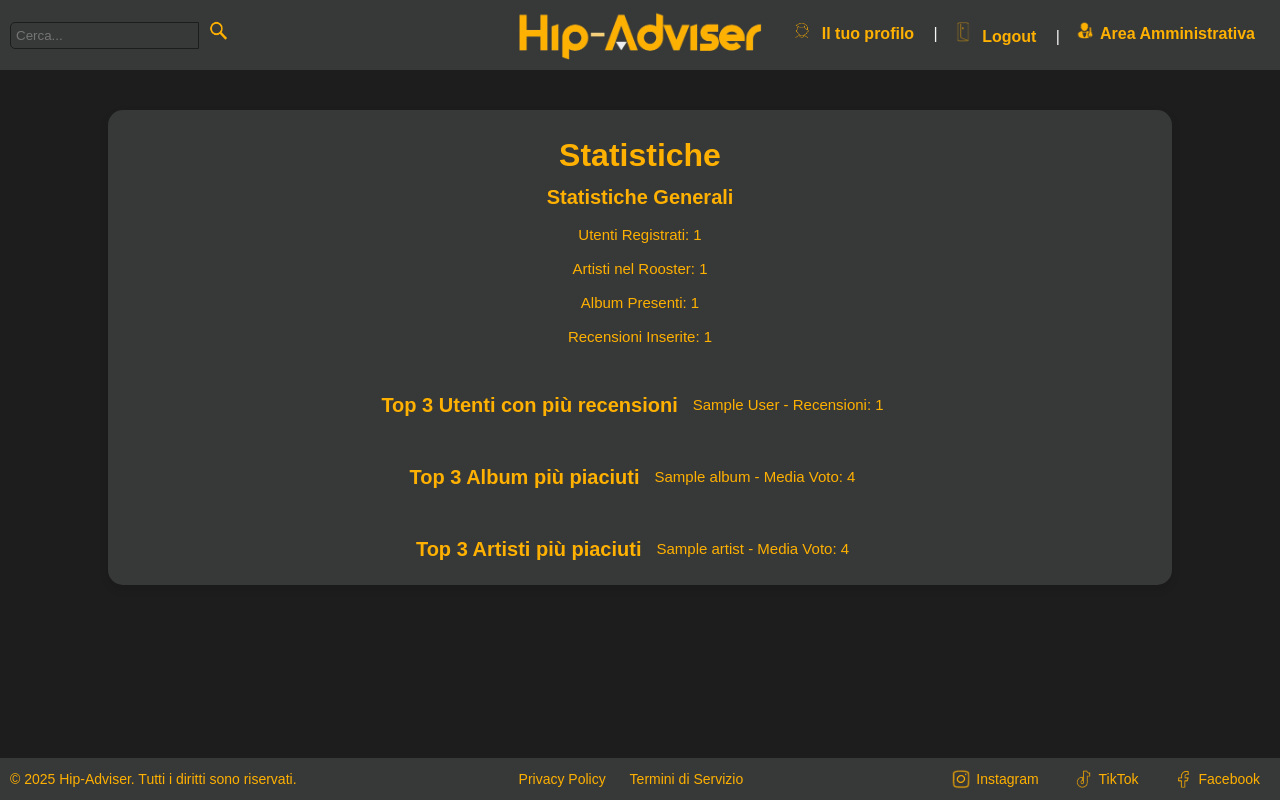
After one commit to fiokki/hip-adviser, a PHP site: page /admin/statistics.php in a window 1280 px wide. The commit adds this page. Run offline with PHP 8.4, Linux system fonts and the light colour scheme; the visitor is signed in with stand-in values (Sample User, id 1); tables that the repository leaves empty hold one stand-in row (values such as "Sample post").

Commit message:
un botto di robba dell'admin

```diff
--- /dev/null
+++ b/admin/statistics.php
@@ -0,0 +1,109 @@
+<?php
+require_once '../db/get_user_by_cookie.php';
+
+// Funzione per eseguire una query semplice generica, e restituire il risultato
+function getStat($query) {
+    global $conn;
+    $result = mysqli_query($conn, $query);
+    return $result ? mysqli_fetch_assoc($result) : null;
+}
+
+// Statistiche principali
+$users_count_result = getStat("SELECT COUNT(id) AS total_users FROM users");
+$users_count = $users_count_result['total_users'];
+
+$artists_count_result = getStat("SELECT COUNT(id) AS total_artists FROM artists");
+$artists_count = $artists_count_result['total_artists'];
+
+$albums_count_result = getStat("SELECT COUNT(id) AS total_albums FROM albums");
+$albums_count = $albums_count_result['total_albums'];
+
+$reviews_count_result = getStat("SELECT COUNT(id) AS total_reviews FROM reviews");
+$reviews_count = $reviews_count_result['total_reviews'];
+
+// TOP 3
+// Utenti che hanno lasciato recensioni
+$top_users_result = mysqli_query($conn, "SELECT u.first_name, u.last_name, COUNT(r.id) AS review_count
+                                           FROM users u
+                                           JOIN reviews r ON u.id = r.user_id
+                                           GROUP BY u.id
+                                           ORDER BY review_count DESC
+                                           LIMIT 3");
+
+// Album più piaciuti (con le recensioni migliori)
+$top_albums_result = mysqli_query($conn, "SELECT a.title, AVG(r.rating) AS avg_rating
+                                            FROM albums a
+                                            JOIN reviews r ON a.id = r.album_id
+                                            GROUP BY a.id
+                                            ORDER BY avg_rating DESC
+                                            LIMIT 3");
+
+// Artisti più piaciuti (media delle recensioni dei loro album)
+$top_artists_result = mysqli_query($conn, "SELECT ar.artist_name, AVG(r.rating) AS avg_artist_rating
+                                              FROM artists ar
+                                              JOIN albums a ON ar.id = a.artist_id
+                                              JOIN reviews r ON a.id = r.album_id
+                                              GROUP BY ar.id
+                                              ORDER BY avg_artist_rating DESC
+                                              LIMIT 3");
+
+?>
+
+<html lang="it">
+    <?php include_once '../layout-elements/head.php'; ?>
+    <title> Hip-Adviser | Statistiche</title>
+</head>
+<body>
+    <?php
+        if (!isset($_SESSION['user_id']) || $_SESSION['role'] !== 'admin') {
+            header("Location: ../layout-elements/no_permiss.php");
+        }
+    ?>
+
+    <?php include_once '../layout-elements/header.php'; ?>
+    <div class="statistics-container">
+        <h1>Statistiche</h1>
+
+        <!-- Statistiche principali -->
+        <div class="statistics">
+            <h2>Statistiche Generali</h2>
+            <ul>
+                <li>Utenti Registrati: <?php echo $users_count; ?></li>
+                <li>Artisti nel Rooster: <?php echo $artists_count; ?></li>
+                <li>Album Presenti: <?php echo $albums_count; ?></li>
+                <li>Recensioni Inserite: <?php echo $reviews_count; ?></li>
+            </ul>
+        </div>
+
+        <!-- Top 3  -->
+        <div class="top-3">
+            <h2>Top 3 Utenti con più recensioni</h2>
+            <ul>
+                <?php while ($user = mysqli_fetch_assoc($top_users_result)) { ?>
+                    <li><?php echo $user['first_name'] . ' ' . $user['last_name'] . ' - Recensioni: ' . $user['review_count']; ?></li>
+                <?php } ?>
+            </ul>
+        </div>
+
+        <div class="top-3">
+            <h2>Top 3 Album più piaciuti</h2>
+            <ul>
+                <?php while ($album = mysqli_fetch_assoc($top_albums_result)) { ?>
+                    <li><?php echo $album['title'] . ' - Media Voto: ' . round($album['avg_rating'], 2); ?></li>
+                <?php } ?>
+            </ul>
+        </div>
+
+        <div class="top-3">
+            <h2>Top 3 Artisti più piaciuti</h2>
+            <ul>
+                <?php while ($artist = mysqli_fetch_assoc($top_artists_result)) { ?>
+                    <li><?php echo $artist['artist_name'] . ' - Media Voto: ' . round($artist['avg_artist_rating'], 2); ?></li>
+                <?php } ?>
+            </ul>
+        </div>
+    </div>
+
+    <?php include_once '../layout-elements/footer.php'; ?>
+</body>
+</html>
--- a/css/style.css
+++ b/css/style.css
@@ -616,6 +616,101 @@ footer .socials img.social-logo {
   font-size: 1.5em;
 }
 
+.admin-dashboard {
+  width: 80%;
+  margin: 40px auto;
+  padding: 20px;
+  background-color: #373838;
+  border-radius: 15px;
+  box-shadow: 0 4px 10px rgba(0, 0, 0, 0.1);
+  color: #ffb101;
+}
+
+.admin-dashboard h1 {
+  text-align: center;
+  font-size: 2.5em;
+  margin-bottom: 30px;
+}
+
+.dashboard-actions {
+  text-align: center;
+  margin-top: 30px;
+}
+
+.dashboard-actions h2 {
+  font-size: 1.8em;
+  font-weight: bold;
+  color: #ffb101;
+  margin-bottom: 20px;
+}
+
+.dashboard-actions button {
+  display: inline-block;
+  background-color: #ffb101;
+  color: #1d1d1d;
+  border: none;
+  padding: 15px 30px;
+  border-radius: 10px;
+  font-weight: bold;
+  cursor: pointer;
+  margin: 10px;
+  transition: background-color 0.3s;
+}
+
+.dashboard-actions button:hover {
+  background-color: #e2a109;
+}
+
+.dashboard-actions button:disabled {
+  background-color: #282828;
+  cursor: not-allowed;
+}
+
+.statistics-container {
+  width: 80%;
+  margin: 40px auto;
+  padding: 20px;
+  background-color: #373838;
+  color: #ffb101;
+  border-radius: 15px;
+  box-shadow: 0 4px 10px rgba(0, 0, 0, 0.1);
+  text-align: center;
+}
+
+.statistics h1 {
+  font-size: 60px;
+  margin-bottom: 20px;
+
+}
+
+.statistics h2, .top-3 h2 {
+  font-size: 20px;
+}
+
+.statistics ul,
+.top-3 ul {
+  list-style-type: none;
+  padding-left: 0;
+  text-align: center;
+}
+
+.statistics li,
+.top-3 li {
+  font-size: 15px;
+  margin: 10px 0;
+}
+
+.top-3 {
+  display: flex;
+  justify-content: center;
+  align-items: center;
+  margin-top: 40px;
+}
+
+.top-3 li {
+  margin: 0 15px;
+}
+
 /* Responsive design, per schermi più piccoli */
 @media (max-width: 1000px) {
   .albums-grid, .artists-grid {
--- a/db/get_user_by_cookie.php
+++ b/db/get_user_by_cookie.php
@@ -3,7 +3,7 @@ session_start();
 require_once 'config.php';
 
 function getUserByCookie($conn, $cookie) {
-    $query = "SELECT id FROM users WHERE cookie_id = ? AND cookie_expiry > NOW()";
+    $query = "SELECT id, first_name, last_name, user_name, role FROM users WHERE cookie_id = ? AND cookie_expiry > NOW()";
     $stmt = mysqli_prepare($conn, $query);
     if($stmt) {
         mysqli_stmt_bind_param($stmt, "s", $cookie);
@@ -20,10 +20,14 @@ function getUserByCookie($conn, $cookie) {
 
 if (!isset($_SESSION["user_id"]) && isset($_COOKIE['remember_me'])) {
     $cookie = $_COOKIE['remember_me'];
-    $user_id = getUserByCookie($conn, $cookie);
+    $user = getUserByCookie($conn, $cookie);
 
     if ($user_id) {
-        $_SESSION["user_id"] = $user_id;
+        $_SESSION["user_id"] = $user['id'];
+        $_SESSION["first_name"] = $user['first_name'];
+        $_SESSION["last_name"] = $user['last_name'];
+        $_SESSION["user_name"] = $user['user_name'];
+        $_SESSION["role"] = $user['role'];
     }
 }
 
--- a/homepage.php
+++ b/homepage.php
@@ -42,9 +42,9 @@ require_once 'db/get_user_by_cookie.php';
                                 if (isset($_SESSION["user_id"]) && $_SESSION["user_id"]) {
                                         // Messaggio per utenti loggati
                                         if ($page === 'artists') {
-                                        echo 'Ciao ' . $_SESSION["user_id"] . ', dai un\'occhiata agli artisti del nostro rooster!';
+                                                echo 'Ciao ' . (isset($_SESSION["user_name"]) && $_SESSION["user_name"] ? $_SESSION["user_name"] : $_SESSION["first_name"]) . ', dai un\'occhiata agli artisti del nostro rooster!';
                                         } else {
-                                        echo 'Ciao ' . $_SESSION["user_id"] . ', inizia a recensire i tuoi album preferiti!';
+                                                echo 'Ciao ' . (isset($_SESSION["user_name"]) && $_SESSION["user_name"] ? $_SESSION["user_name"] : $_SESSION["first_name"]) . ', inizia a recensire i tuoi album preferiti!';
                                         }
                                 } else {
                                         // Messaggio per utenti non loggati
--- a/layout-elements/header.php
+++ b/layout-elements/header.php
@@ -19,7 +19,11 @@ if (isset($_SESSION['user_id']) && $_SESSION['user_id']) {
             <nav class="nav-links">
                 <ul>
                     <li><a href="/~s5721355/show_profile.php"> <img src="/~s5721355/images/profile/profile.png" alt="Il tuo profilo" class="profile-logo" /> Il tuo profilo </a></li>
-                    <li><a href="/~s5721355/php/logout.php"> <img src="/~s5721355/images/profile/logout.png" alt="Logout" class="profile-logo" /> Logout </a></li>
+                    <li><a href="/~s5721355/php/logout.php"> <img src="/~s5721355/images/profile/logout.png" alt="Logout" class="profile-logo" /> Logout </a></li>';
+                    if (isset($_SESSION['role']) && $_SESSION['role'] === 'admin') {
+                        $headerContent .= ' <li><a href="/~s5721355/admin/admin_area.php"> <img src="/~s5721355/images/profile/admin.png" alt="Logout" class="profile-logo" />Area Amministrativa</a></li>';
+                    }
+    $headerContent .= '
                 </ul>
             </nav>
         </div>
```
Also changed, not shown: admin/admin_area.php (added, +30 -0 lines), admin/delete_user.php (added, +43 -0 lines), admin/manage_albums.php (added, +103 -0 lines), admin/manage_artists.php (added, +98 -0 lines), admin/manage_hipadviser.php (added, +27 -0 lines), admin/manage_users.php (added, +86 -0 lines), php/login.php (+6 -2 lines).
